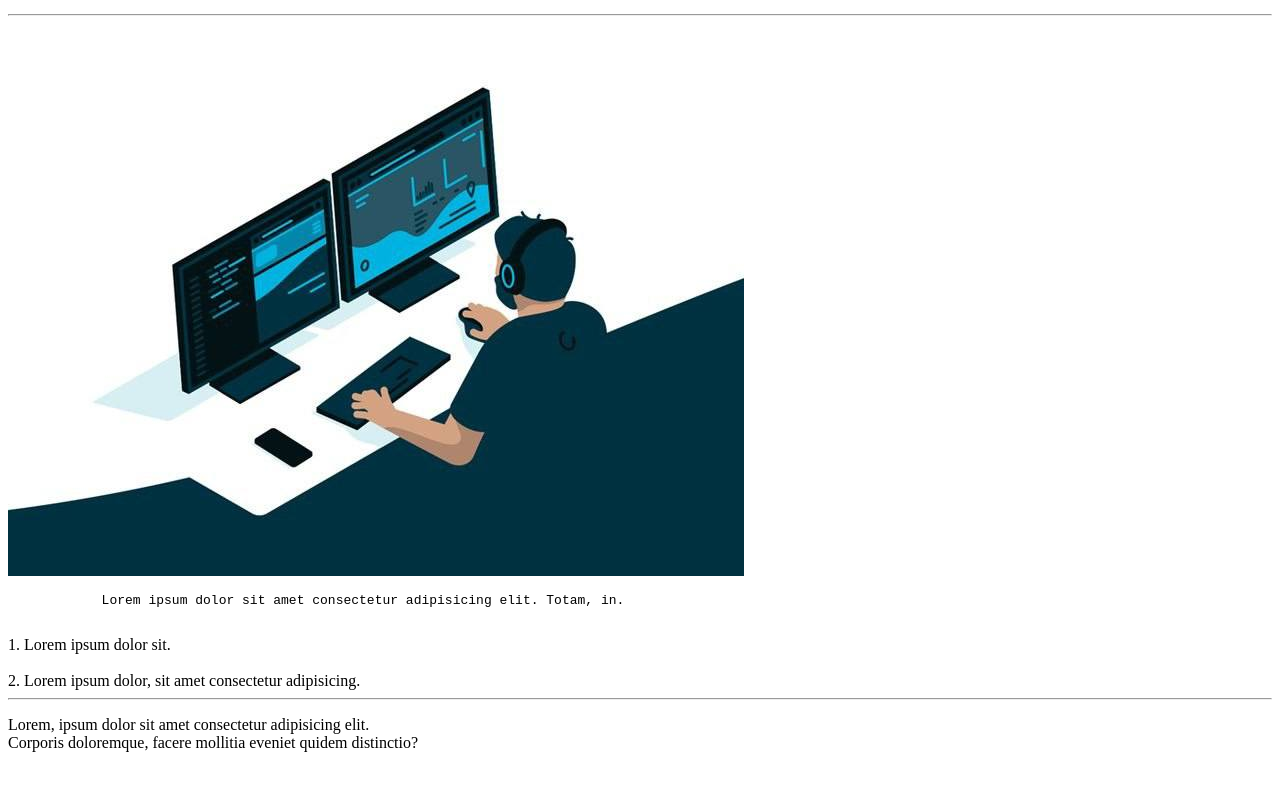
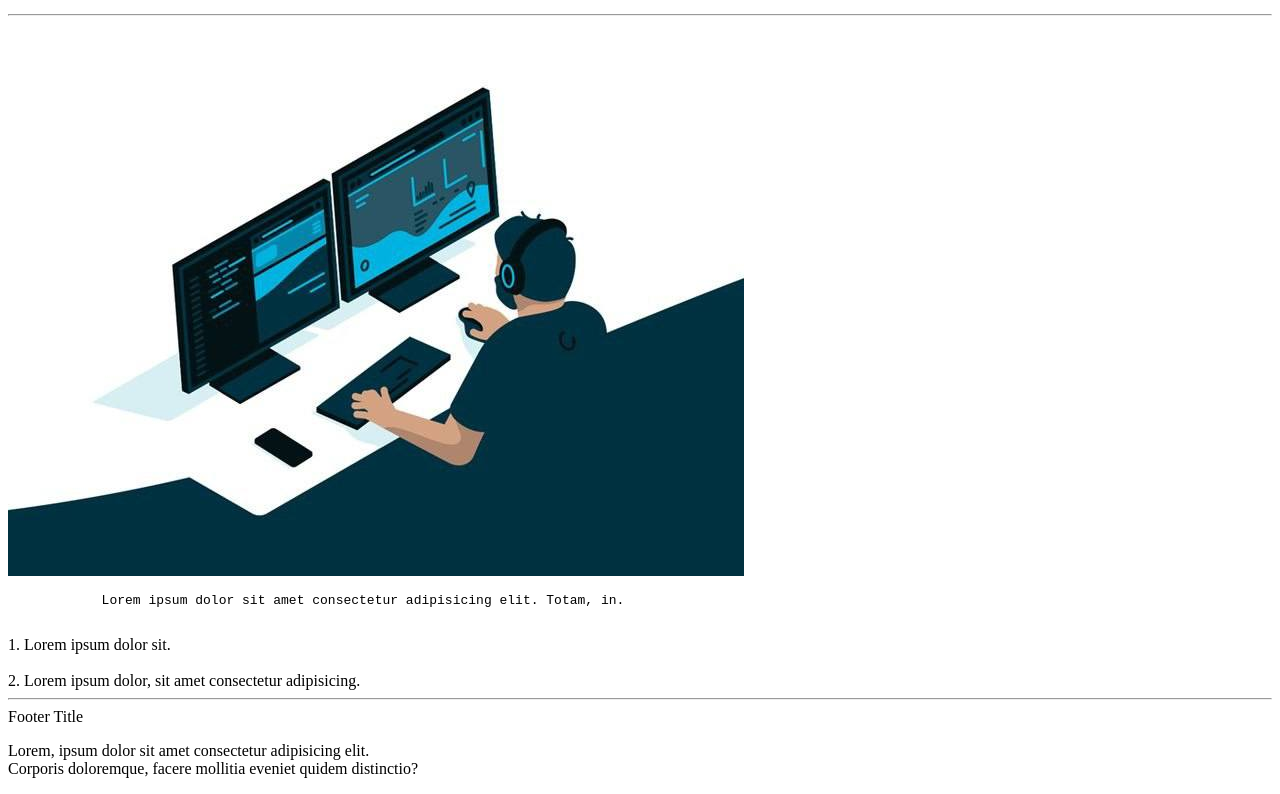
Before and after one commit to kuchinsk1y/FullStackHT, a plain HTML site: page lesson1/index.html in a window 1280 px wide. Shown: the part 154-948 px from the top of the page. Before the commit the page ends 922 px from the top, so only its background shows below. Drawn offline with Linux system fonts and the light colour scheme; files whose address does not match are found by name.

Commit message:
add footer title lesson1 commit

```diff
--- a/lesson1/index.html
+++ b/lesson1/index.html
@@ -43,6 +43,7 @@
 
     <footer>
         <hr>
+        <div>Footer Title</div>
         <div>
             <p>
                 Lorem, ipsum dolor sit amet consectetur adipisicing elit.
```
